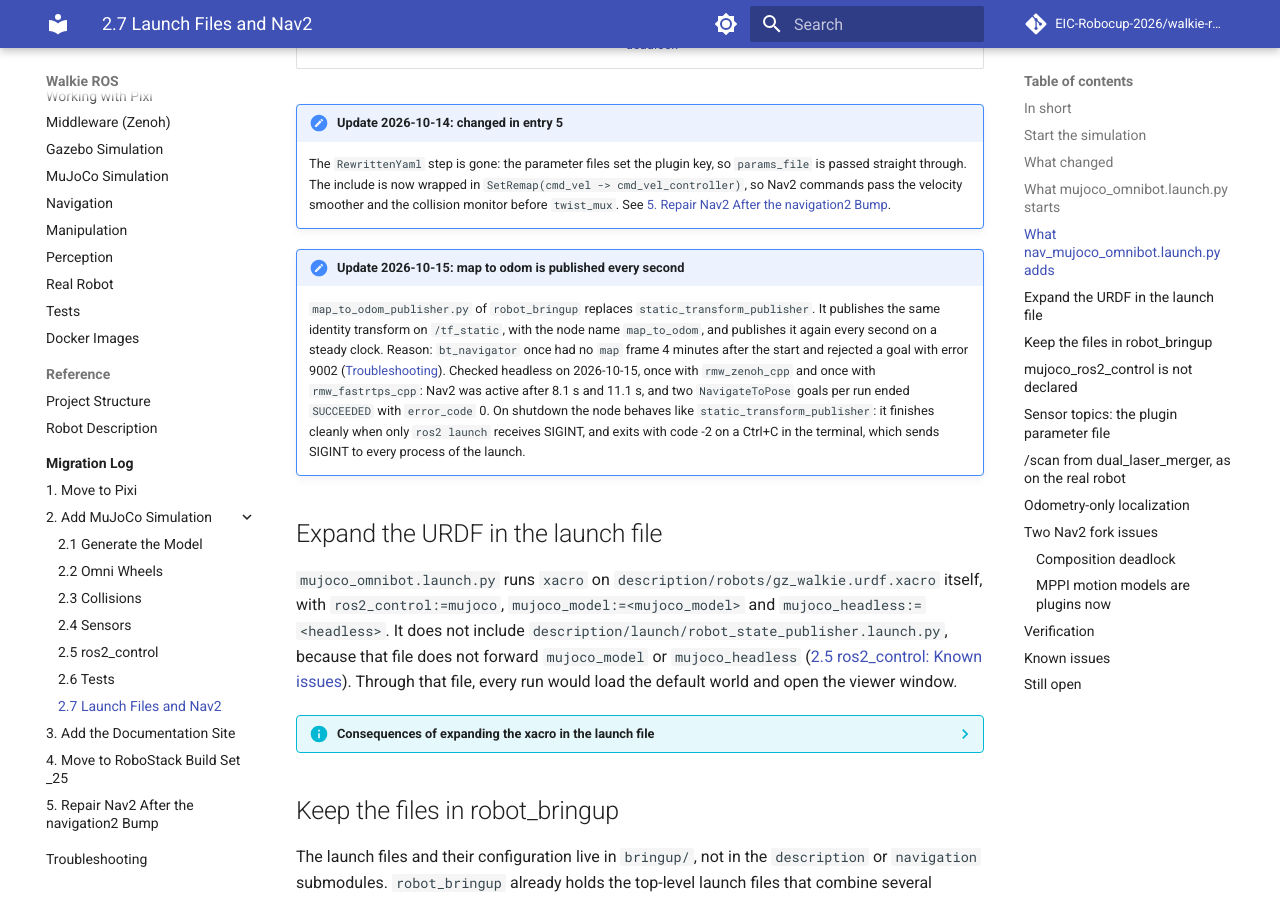
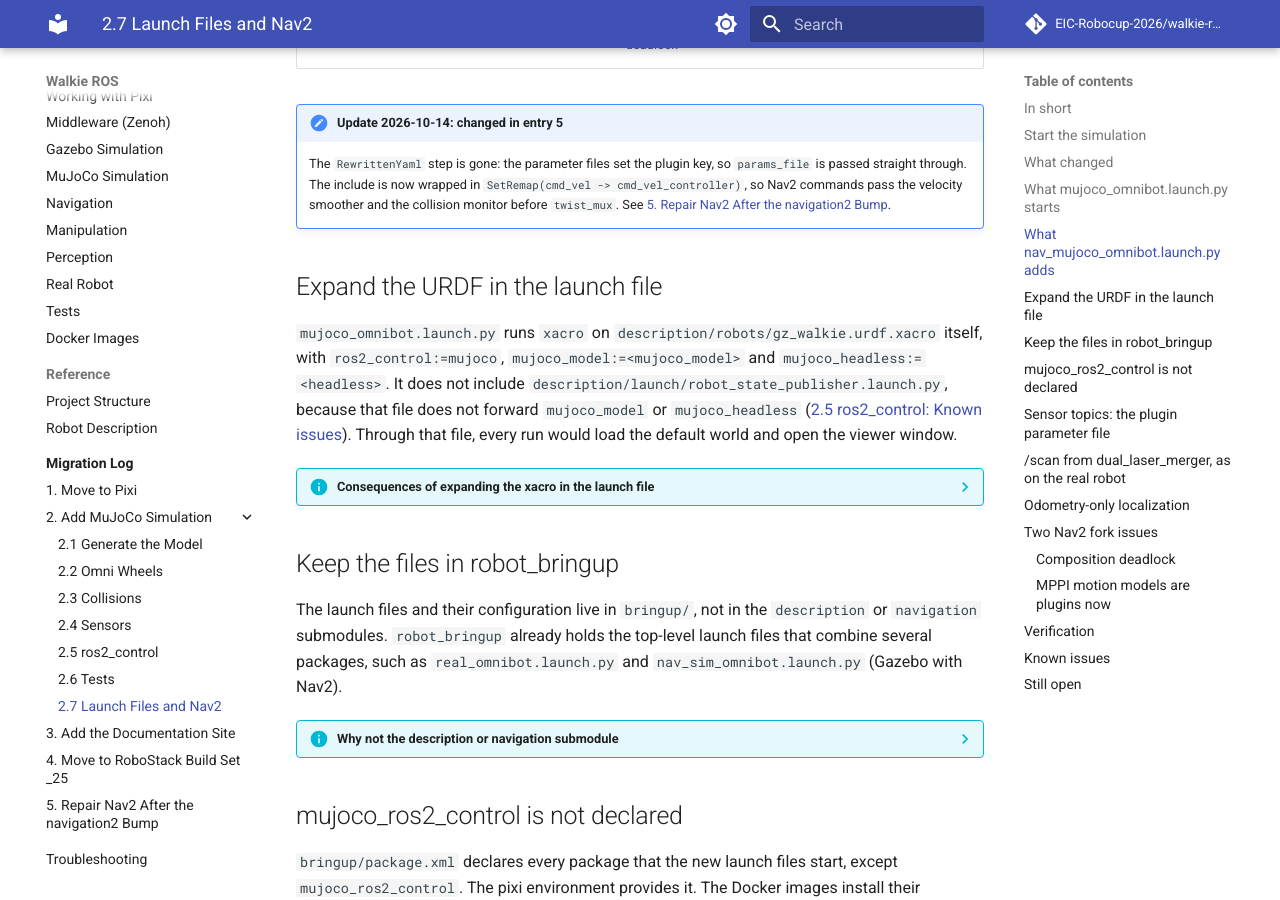
Before and after one commit to EIC-Robocup-2026/walkie-ros, an MkDocs documentation site: the page built from docs/migrations/02-mujoco/07-launch.md, in a window 1280 px wide and 900 px high, scrolled down 3777 px. Built offline with MkDocs 1.6.1 and Material for MkDocs 9.7.7, drawn with Linux system fonts in a browser that asks for light colours; comment, search, counter and statistics services are not loaded.

Commit message:
revert: publish map to odom once again in the MuJoCo Nav2 launch
Removes the republisher added in f40f049. nav_mujoco_omnibot.launch.py
again publishes the identity map -> odom transform once with
static_transform_publisher, and map_to_odom_publisher.py is gone.

The failure it addressed was seen once and did not reproduce. In 8
headless runs under rmw_zenoh_cpp, bt_navigator accepted and completed a
goal every time, and a client that created its TF listener before,
together with, or after the launch always had the map frame.

The troubleshooting entry for error 9002 stays, with the manual
workaround, and so does the note on the stale bt_navigator error code.

```diff
--- a/docs/migrations/02-mujoco/07-launch.md
+++ b/docs/migrations/02-mujoco/07-launch.md
@@ -172,20 +172,6 @@
     `SetRemap(cmd_vel -> cmd_vel_controller)`, so Nav2 commands pass the velocity
     smoother and the collision monitor before `twist_mux`. See
     [5. Repair Nav2 After the navigation2 Bump](../05-nav2-repair.md#velocity-smoother-and-collision-monitor-bypassed).
-
-!!! note "Update 2026-10-15: map to odom is published every second"
-    `map_to_odom_publisher.py` of `robot_bringup` replaces `static_transform_publisher`.
-    It publishes the same identity transform on `/tf_static`, with the node name
-    `map_to_odom`, and publishes it again every second on a steady clock. Reason:
-    `bt_navigator` once had no `map` frame 4 minutes after the start and rejected a goal
-    with error 9002
-    ([Troubleshooting](../../troubleshooting.md#nav2-map-frame-does-not-exist)).
-    Checked headless on 2026-10-15, once with `rmw_zenoh_cpp` and once with
-    `rmw_fastrtps_cpp`: Nav2 was active after 8.1 s and 11.1 s, and two `NavigateToPose`
-    goals per run ended `SUCCEEDED` with `error_code` 0. On shutdown the node behaves
-    like `static_transform_publisher`: it finishes cleanly when only `ros2 launch`
-    receives SIGINT, and exits with code -2 on a Ctrl+C in the terminal, which sends
-    SIGINT to every process of the launch.
 
 ## Expand the URDF in the launch file
 
```
Also changed, not shown: docs/guides/navigation.md (+1 -1 lines), docs/guides/simulation-mujoco.md (+3 -6 lines), docs/reference/project-structure.md (+1 -2 lines), docs/troubleshooting.md (+12 -9 lines), 4 other files.
